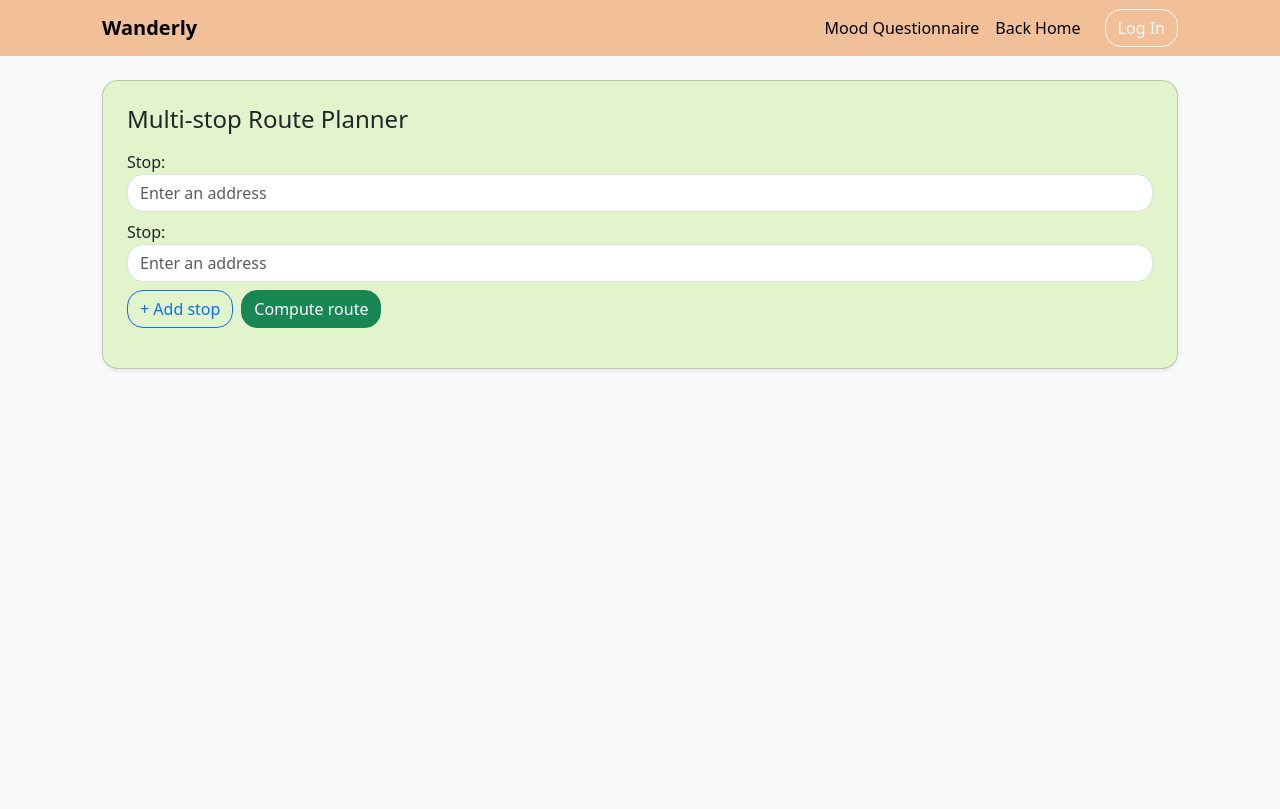
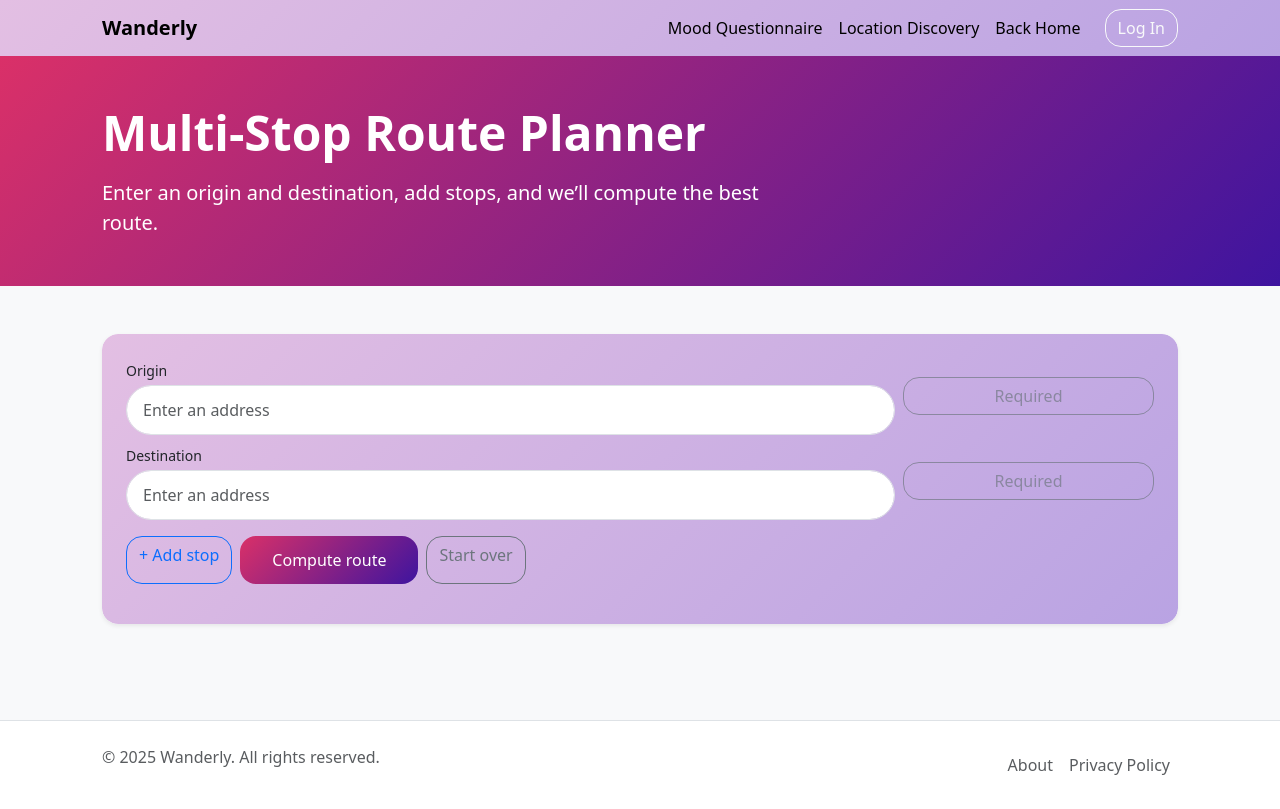
Before and after one commit to UCCS-CS4300-5300/Team-6-Fall-2025-Sec-1, a Django app: page /google_routing/ in a window 1280 px wide. Before the commit the page ends 370 px from the top, so only its background shows below. Run offline with Django 4.2, Linux system fonts and the light colour scheme; parts of the project's set-up code (start-up, migrations or seed data) failed here and were passed over.

Commit message:
Adding in the final html tmeplate for the routing demo, and also getting the test written for this.

```diff
--- a/Wanderly/google_routing/templates/google_routing/route_demo.html
+++ b/Wanderly/google_routing/templates/google_routing/route_demo.html
@@ -2,20 +2,47 @@
 <!DOCTYPE html>
 <html lang="en">
 <head>
-        <meta charset="UTF-8">
-        <title>Routing Demo</title>
-        <meta name="viewport" content="width=device-width, initial-scale=1.0">
-        <link
-        href="https://cdn.jsdelivr.net/npm/bootstrap@5.3.3/dist/css/bootstrap.min.css"
-        rel="stylesheet"
-        >
+  <meta charset="UTF-8" />
+  <title>Route Planner</title>
+  <meta name="viewport" content="width=device-width, initial-scale=1" />
+  <link href="https://cdn.jsdelivr.net/npm/bootstrap@5.3.3/dist/css/bootstrap.min.css" rel="stylesheet">
   <link rel="stylesheet" href="{% static 'styles.css' %}">
+
   <style>
-            #map { height: 520px; width: 100%; border-radius: var(--bs-border-radius); }
+    /* Reuse your gradient + button theme */
+    .info-section { background: linear-gradient(135deg, #da3068 0%, #3e149f 100%); color: #fff; }
+    .btn-primary {
+      background: linear-gradient(135deg, #da3068 0%, #3e149f 100%);
+      border: none; padding: .75rem 2rem; font-weight: 500;
+    }
+    .btn-outline-primary:hover {
+      background: linear-gradient(135deg, #da3068 0%, #3e149f 100%);
+      color:#fff;
+    }
+    .rounded-xxl {
+      background: transparent;
+      border: 0;
+      border-radius: 30px;
+      overflow: hidden;
+    }
+    .rounded-xxl .card-body.gradient {
+      background: linear-gradient(135deg, #e3bfe3 0%, #b9a3e3 100%);
+      border-radius: inherit;
+      background-clip: padding-box;
+    }
+    .stop-row .form-control {
+      height: 50px;
+      border-radius: 30px;
+      padding-left: 16px;
+    }
+    #map-img {
+      max-width:100%;
+      border-radius: 16px;
+    }
   </style>
 </head>
 <body class="bg-light">
-        <nav class="navbar navbar-expand-lg navbar-light sticky-top" style="background: linear-gradient(135deg, #F1BF98 0%, #F1BF98 100%);">
+  <nav class="navbar navbar-expand-lg navbar-light sticky-top" style="background: linear-gradient(135deg, #e3bfe3 0%, #b9a3e3 100%);">
     <div class="container">
         <a class="navbar-brand fw-bold text-black" href="/">Wanderly</a>
         <button class="navbar-toggler" type="button" data-bs-toggle="collapse" data-bs-target="#navbarNav" aria-controls="navbarNav" aria-expanded="false" aria-label="Toggle navigation">
@@ -25,6 +52,9 @@
             <ul class="navbar-nav ms-auto">
                 <li class="nav-item">
                     <a class="nav-link text-black" href="/mood/">Mood Questionnaire</a>
+                </li>
+                <li class="nav-item">
+                  <a class="nav-link text-black" href="/location-discovery/">Location Discovery</a>
                 </li>
                 <li class="nav-item">
                     <a class="nav-link text-black" href="{% url 'index' %}">Back Home</a>
@@ -52,44 +82,71 @@
         {% endif %}
     </div>
   </nav>
+  <!-- Header -->
+  <header class="info-section">
+    <div class="container py-5">
+      <div class="row align-items-center g-5">
+        <div class="col-lg-8">
+          <h1 class="display-5 fw-bold mb-3">Multi-Stop Route Planner</h1>
+          <p class="lead mb-0">Enter an origin and destination, add stops, and we’ll compute the best route.</p>
+        </div>
+      </div>
+    </div>
+  </header>
 
-        <main class="container my-4">
-            <div class="card card-hover shadow-sm p-4">
-              <h1 class="h4 mb-3">Multi-stop Route Planner</h1>
+  <!-- Planner -->
+  <section class="container py-5">
+    <div class="card shadow-sm rounded-xxl">
+      <div class="card-body gradient rounded-xxl p-4">
 
         {% if error %}
           <div class="alert alert-danger">{{ error }}</div>
         {% endif %}
 
-              <form method="post" action="{% url 'compute_route' %}" class="mb-3">
+        <form method="post" action="{% url 'compute_route' %}" id="routeForm" class="mb-3">
           {% csrf_token %}
-                <input type="hidden" name="n" value="{{ forms_list|length }}">
-                <div id="stopsContainer">
+          <input type="hidden" name="n" id="nCount" value="{{ forms_list|length }}">
+
+          <div id="stopsContainer" class="mb-3">
             {% for f in forms_list %}
-                    <div class="mb-2">
-                      {{ f.address.label_tag }} {{ f.address }}
+              <div class="row align-items-center g-2 mb-2 stop-row">
+                <div class="col-12 col-md-9">
+                  <label class="form-label small mb-1">
+                    {% if forloop.first %}Origin{% elif forloop.last %}Destination{% else %}Stop {{ forloop.counter0 }}{% endif %}
+                  </label>
+                  {{ f.address }}
+                </div>
+                <div class="col-12 col-md-3 d-flex gap-2">
+                  {% if not forloop.first and not forloop.last %}
+                    <button type="button" class="btn btn-outline-danger w-100 remove-stop">Remove</button>
+                  {% else %}
+                    <button type="button" class="btn btn-outline-secondary w-100" disabled>Required</button>
+                  {% endif %}
+                </div>
               </div>
             {% endfor %}
           </div>
 
-                <div class="d-flex gap-2">
+          <div class="d-flex flex-wrap gap-2">
             <a class="btn btn-outline-primary"
                href="{% url 'route_demo' %}?n={{ forms_list|length|add:'1' }}">
               + Add stop
             </a>
-                  <button type="submit" class="btn btn-success">Compute route</button>
+            <button type="submit" class="btn btn-primary">Compute route</button>
+            <a href="{% url 'route_demo' %}" class="btn btn-outline-secondary">Start over</a>
           </div>
         </form>
 
         {% if result %}
           <div class="border-top pt-3">
-                  <p class="text-muted mb-2">
+            <p class="mb-2">
               <strong>Distance:</strong>
-                    {% if result.distance_m %} {{ result.distance_m|floatformat:-2 }} m {% else %}—{% endif %}
+              {% if result.distance_m %} {{ result.distance_m|floatformat:1 }} mi {% else %}—{% endif %}
               &nbsp;•&nbsp;
               <strong>Duration:</strong> {{ result.duration|default:"—" }}
             </p>
 
+            <!-- This is for printing optimized order, not workign great at the moment to taken out for demo
             {% if result.optimized_idx %}
               <div class="card mb-3">
                 <div class="card-body">
@@ -101,15 +158,39 @@
                 </div>
               </div>
             {% endif %}
+            -->
 
             {% if result.static_map_src %}
               <img id="map-img" class="shadow-sm" src="{{ result.static_map_src }}" alt="Route Map">
             {% endif %}
           </div>
         {% endif %}
+
       </div>
-          </main>
+    </div>
+  </section>
+
+  <footer class="bg-white border-top py-4 mt-5">
+    <div class="container d-flex justify-content-between flex-wrap">
+      <span class="text-muted">&copy; 2025 Wanderly. All rights reserved.</span>
+      <ul class="nav">
+        <li class="nav-item"><a class="nav-link px-2 text-muted" href="#">About</a></li>
+        <li class="nav-item"><a class="nav-link px-2 text-muted" href="#">Privacy Policy</a></li>
+      </ul>
+    </div>
+  </footer>
 
   <script src="https://cdn.jsdelivr.net/npm/bootstrap@5.3.3/dist/js/bootstrap.bundle.min.js"></script>
+
+  <!-- Tiny JS for “Remove stop” (min 2 rows kept) + keeping hidden n in sync -->
+  <script>
+    document.addEventListener('click', function(e){
+      if (!e.target.classList.contains('remove-stop')) return;
+      const rows = document.querySelectorAll('.stop-row');
+      if (rows.length <= 2) return; // keep at least origin + destination
+      e.target.closest('.stop-row')?.remove();
+      document.getElementById('nCount').value = document.querySelectorAll('.stop-row').length;
+    });
+  </script>
 </body>
 </html>
--- a/Wanderly/google_routing/views.py
+++ b/Wanderly/google_routing/views.py
@@ -4,6 +4,8 @@ import requests
 from django.conf import settings
 from django.shortcuts import render, redirect
 from django.http import HttpResponseBadRequest
+from django.views.decorators.http import require_POST
+from django.views.decorators.csrf import csrf_exempt
 from django import forms
 
 from .forms import AddressForm
@@ -11,6 +13,33 @@ from .forms import AddressForm
 GEOCODE_URL = "https://maps.googleapis.com/maps/api/geocode/json"
 ROUTES_ENDPOINT = "https://routes.googleapis.com/directions/v2:computeRoutes"
 STATIC_MAPS_URL = "https://maps.googleapis.com/maps/api/staticmap"
+
+# Function to quickly convert meters to miles becuase google returns meters
+def meters_to_miles(meters: float | int | None) -> float | int | None:
+    if meters is None:
+        return None
+    return meters / 1609.344
+
+# Function to convert googles seconds string: '1234s' to
+# Hours, minutes
+def seconds_to_human(seconds_str: str | None) -> str | None:
+    """
+    Routes API returns duration in seconds, we want hours, minutes, seconds
+    """
+    if not seconds_str or not seconds_str.endswith("s"):
+        return None
+    try:
+        total = int(seconds_str[:-1])
+    except ValueError:
+        return None
+    hours, rem = divmod(total, 3600)
+    mins, _ = divmod(rem, 60)
+    if hours and mins:
+        return f"{hours} h {mins} min"
+    if hours:
+        return f"{hours} h"
+    return f"{mins} min"
+
 
 def _geocode_place_id(address, key):
     """Return place_id for a free-form address using Geocoding API."""
@@ -65,6 +94,8 @@ def route_demo(request):
         },
     )
 
+@require_POST
+@csrf_exempt
 def compute_route(request):
     """
     Handles the plain HTML form POST (no JS).
@@ -74,8 +105,6 @@ def compute_route(request):
     - Calls Routes API
     - Renders a static map image with the route
     """
-    if request.method != "POST":
-        return HttpResponseBadRequest("POST only")
 
     try:
         n = int(request.POST.get("n", "2"))
@@ -189,6 +218,9 @@ def compute_route(request):
 
     static_map_src = _build_static_map_url(encoded, [m for m in markers if all(m)])
 
+    miles = meters_to_miles(distance_m)
+    human_readable_duration = seconds_to_human(duration)
+    print(f"{miles}: miles. {human_readable_duration}: duration")
     # Re-render page with results
     return render(
         request,
@@ -196,8 +228,8 @@ def compute_route(request):
         {
             "forms_list": forms_list,
             "result": {
-                "distance_m": distance_m,
-                "duration": duration,
+                "distance_m": miles,
+                "duration": human_readable_duration,
                 "optimized_idx": optimized_idx,
                 "static_map_src": static_map_src,
             },
```
Also changed, not shown: Wanderly/tests/test_google_routing.py (+73 -56 lines). Lines whose indentation alone changed are shown as unchanged.
